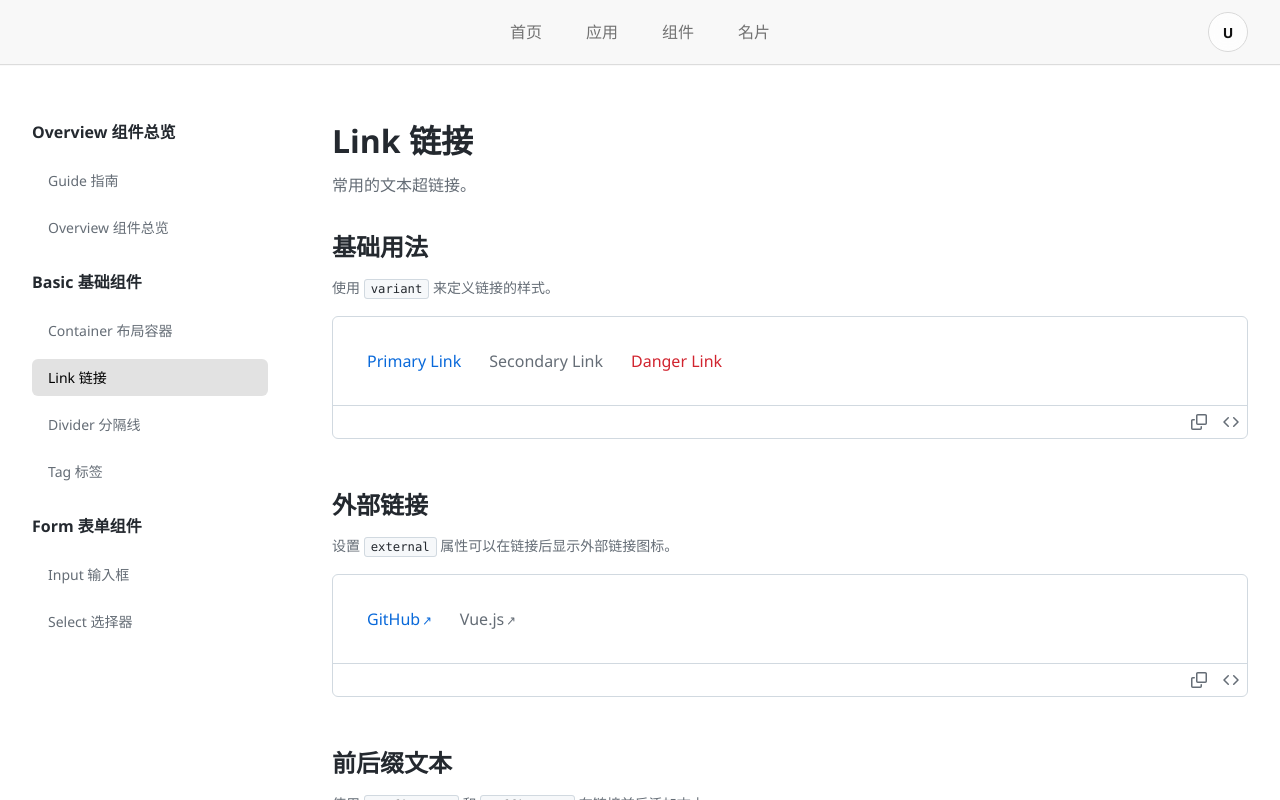
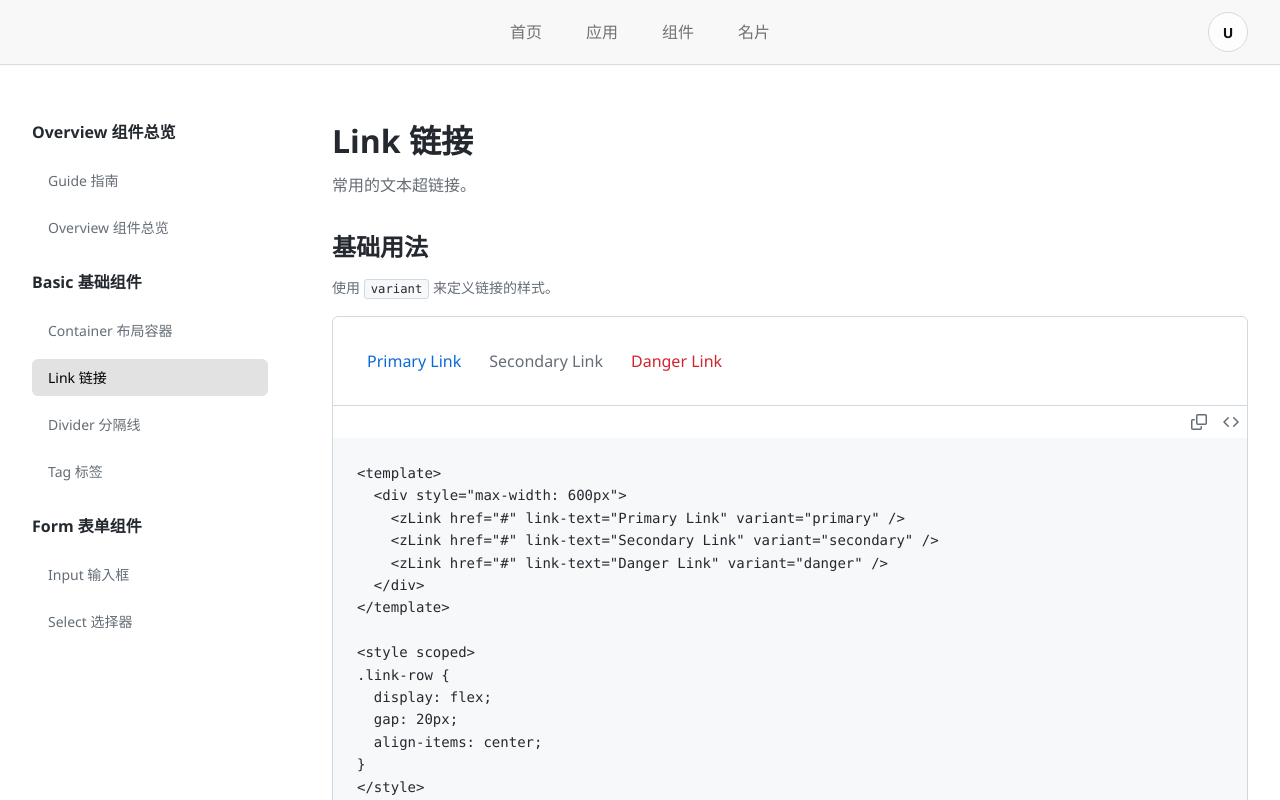
Before and after one commit to UnderHear-tools/UnderHear-Web, a Vue app in the folder UnderHear-frontend/: page /component/link in a window 1280 px wide. Both pictures are taken after a click on the button 1231 px from the left and 422 px from the top of the page. Shown: the top 800 px of the page. Built offline with nearby package versions, Linux system fonts and the light colour scheme.

Commit message:
优化样式

```diff
--- a/UnderHear-frontend/src/module/components/views/components/link.vue
+++ b/UnderHear-frontend/src/module/components/views/components/link.vue
@@ -18,20 +18,29 @@
 
         <div class="demo-actions">
           <zTooltip content="复制代码" placement="bottom">
-            <button class="action-btn">
+            <button class="action-btn" @click="copyCode(demo1Code)">
               <svg width="16" height="16" viewBox="0 0 16 16" fill="currentColor">
                 <path d="M0 6.75C0 5.784.784 5 1.75 5h1.5a.75.75 0 0 1 0 1.5h-1.5a.25.25 0 0 0-.25.25v7.5c0 .138.112.25.25.25h7.5a.25.25 0 0 0 .25-.25v-1.5a.75.75 0 0 1 1.5 0v1.5A1.75 1.75 0 0 1 9.25 16h-7.5A1.75 1.75 0 0 1 0 14.25Z"/>
                 <path d="M5 1.75C5 .784 5.784 0 6.75 0h7.5C15.216 0 16 .784 16 1.75v7.5A1.75 1.75 0 0 1 14.25 11h-7.5A1.75 1.75 0 0 1 5 9.25Zm1.75-.25a.25.25 0 0 0-.25.25v7.5c0 .138.112.25.25.25h7.5a.25.25 0 0 0 .25-.25v-7.5a.25.25 0 0 0-.25-.25Z"/>
               </svg>
             </button>
           </zTooltip>
-          <zTooltip content="查看代码" placement="bottom">
-            <button class="action-btn">
+          <zTooltip :content="demo1Visible ? '隐藏代码' : '查看代码'" placement="bottom">
+            <button class="action-btn" @click="demo1Visible = !demo1Visible">
               <svg width="16" height="16" viewBox="0 0 16 16" fill="currentColor">
                 <path d="M4.72 3.22a.75.75 0 0 1 1.06 1.06L2.06 8l3.72 3.72a.75.75 0 1 1-1.06 1.06L.47 8.53a.75.75 0 0 1 0-1.06l4.25-4.25Zm6.56 0a.75.75 0 1 0-1.06 1.06L13.94 8l-3.72 3.72a.75.75 0 1 0 1.06 1.06l4.25-4.25a.75.75 0 0 0 0-1.06l-4.25-4.25Z"/>
               </svg>
             </button>
           </zTooltip>
+        </div>
+
+        <div v-if="demo1Visible" class="demo-code">
+          <pre><code>{{ demo1Code }}</code></pre>
+          <div class="code-footer">
+            <button class="hide-code-btn" @click="demo1Visible = false">
+              隐藏源代码
+            </button>
+          </div>
         </div>
       </div>
     </section>
@@ -50,20 +59,29 @@
 
         <div class="demo-actions">
           <zTooltip content="复制代码" placement="bottom">
-            <button class="action-btn">
+            <button class="action-btn" @click="copyCode(demo2Code)">
               <svg width="16" height="16" viewBox="0 0 16 16" fill="currentColor">
                 <path d="M0 6.75C0 5.784.784 5 1.75 5h1.5a.75.75 0 0 1 0 1.5h-1.5a.25.25 0 0 0-.25.25v7.5c0 .138.112.25.25.25h7.5a.25.25 0 0 0 .25-.25v-1.5a.75.75 0 0 1 1.5 0v1.5A1.75 1.75 0 0 1 9.25 16h-7.5A1.75 1.75 0 0 1 0 14.25Z"/>
                 <path d="M5 1.75C5 .784 5.784 0 6.75 0h7.5C15.216 0 16 .784 16 1.75v7.5A1.75 1.75 0 0 1 14.25 11h-7.5A1.75 1.75 0 0 1 5 9.25Zm1.75-.25a.25.25 0 0 0-.25.25v7.5c0 .138.112.25.25.25h7.5a.25.25 0 0 0 .25-.25v-7.5a.25.25 0 0 0-.25-.25Z"/>
               </svg>
             </button>
           </zTooltip>
-          <zTooltip content="查看代码" placement="bottom">
-            <button class="action-btn">
+          <zTooltip :content="demo2Visible ? '隐藏代码' : '查看代码'" placement="bottom">
+            <button class="action-btn" @click="demo2Visible = !demo2Visible">
               <svg width="16" height="16" viewBox="0 0 16 16" fill="currentColor">
                 <path d="M4.72 3.22a.75.75 0 0 1 1.06 1.06L2.06 8l3.72 3.72a.75.75 0 1 1-1.06 1.06L.47 8.53a.75.75 0 0 1 0-1.06l4.25-4.25Zm6.56 0a.75.75 0 1 0-1.06 1.06L13.94 8l-3.72 3.72a.75.75 0 1 0 1.06 1.06l4.25-4.25a.75.75 0 0 0 0-1.06l-4.25-4.25Z"/>
               </svg>
             </button>
           </zTooltip>
+        </div>
+
+        <div v-if="demo2Visible" class="demo-code">
+          <pre><code>{{ demo2Code }}</code></pre>
+          <div class="code-footer">
+            <button class="hide-code-btn" @click="demo2Visible = false">
+              隐藏源代码
+            </button>
+          </div>
         </div>
       </div>
     </section>
@@ -83,20 +101,29 @@
 
         <div class="demo-actions">
           <zTooltip content="复制代码" placement="bottom">
-            <button class="action-btn">
+            <button class="action-btn" @click="copyCode(demo3Code)">
               <svg width="16" height="16" viewBox="0 0 16 16" fill="currentColor">
                 <path d="M0 6.75C0 5.784.784 5 1.75 5h1.5a.75.75 0 0 1 0 1.5h-1.5a.25.25 0 0 0-.25.25v7.5c0 .138.112.25.25.25h7.5a.25.25 0 0 0 .25-.25v-1.5a.75.75 0 0 1 1.5 0v1.5A1.75 1.75 0 0 1 9.25 16h-7.5A1.75 1.75 0 0 1 0 14.25Z"/>
                 <path d="M5 1.75C5 .784 5.784 0 6.75 0h7.5C15.216 0 16 .784 16 1.75v7.5A1.75 1.75 0 0 1 14.25 11h-7.5A1.75 1.75 0 0 1 5 9.25Zm1.75-.25a.25.25 0 0 0-.25.25v7.5c0 .138.112.25.25.25h7.5a.25.25 0 0 0 .25-.25v-7.5a.25.25 0 0 0-.25-.25Z"/>
               </svg>
             </button>
           </zTooltip>
-          <zTooltip content="查看代码" placement="bottom">
-            <button class="action-btn">
+          <zTooltip :content="demo3Visible ? '隐藏代码' : '查看代码'" placement="bottom">
+            <button class="action-btn" @click="demo3Visible = !demo3Visible">
               <svg width="16" height="16" viewBox="0 0 16 16" fill="currentColor">
                 <path d="M4.72 3.22a.75.75 0 0 1 1.06 1.06L2.06 8l3.72 3.72a.75.75 0 1 1-1.06 1.06L.47 8.53a.75.75 0 0 1 0-1.06l4.25-4.25Zm6.56 0a.75.75 0 1 0-1.06 1.06L13.94 8l-3.72 3.72a.75.75 0 1 0 1.06 1.06l4.25-4.25a.75.75 0 0 0 0-1.06l-4.25-4.25Z"/>
               </svg>
             </button>
           </zTooltip>
+        </div>
+
+        <div v-if="demo3Visible" class="demo-code">
+          <pre><code>{{ demo3Code }}</code></pre>
+          <div class="code-footer">
+            <button class="hide-code-btn" @click="demo3Visible = false">
+              隐藏源代码
+            </button>
+          </div>
         </div>
       </div>
     </section>
@@ -174,8 +201,64 @@
 </template>
 
 <script setup lang="ts">
+import { ref } from 'vue'
 import { zLink } from '@/components/z-ui/link/zlink'
 import { zTooltip } from '@/components/z-ui/tooltip/zTooltip'
+
+const demo1Visible = ref(false)
+const demo2Visible = ref(false)
+const demo3Visible = ref(false)
+
+const demo1Code = `<template>
+  <div style="max-width: 600px">
+    <zLink href="#" link-text="Primary Link" variant="primary" />
+    <zLink href="#" link-text="Secondary Link" variant="secondary" />
+    <zLink href="#" link-text="Danger Link" variant="danger" />
+  </div>
+</template>
+
+<style scoped>
+.link-row {
+  display: flex;
+  gap: 20px;
+  align-items: center;
+}
+</style>`
+
+const demo2Code = `<template>
+  <div style="max-width: 600px">
+    <zLink href="https://github.com" link-text="GitHub" :external="true" target="_blank" />
+    <zLink href="https://vuejs.org" link-text="Vue.js" :external="true" target="_blank" variant="secondary" />
+  </div>
+</template>
+
+<style scoped>
+.link-row {
+  display: flex;
+  gap: 20px;
+  align-items: center;
+}
+</style>`
+
+const demo3Code = `<template>
+  <div style="max-width: 600px">
+    <zLink href="/component" link-text="组件文档" prefix-text="查看" />
+    <zLink href="/component" link-text="组件文档" suffix-text="了解更多" />
+    <zLink href="/component" link-text="组件文档" prefix-text="前往" suffix-text="查看详情" />
+  </div>
+</template>
+
+<style scoped>
+.link-column {
+  display: flex;
+  flex-direction: column;
+  gap: 1rem;
+}
+</style>`
+
+function copyCode(code: string) {
+  navigator.clipboard.writeText(code)
+}
 </script>
 
 <style scoped>
@@ -272,6 +355,52 @@ import { zTooltip } from '@/components/z-ui/tooltip/zTooltip'
   color: var(--font-black);
 }
 
+.demo-code {
+  background: #f6f8fa;
+  border-radius: 0 0 6px 6px;
+}
+
+.code-footer {
+  display: flex;
+  justify-content: center;
+  padding: 0.5rem;
+  border-top: 1px solid #d1d9e0;
+  background: #ffffff;
+  border-radius: 0 0 6px 6px;
+}
+
+.hide-code-btn {
+  display: flex;
+  align-items: center;
+  gap: 0.375rem;
+  background: transparent;
+  border: none;
+  color: var(--font-gray);
+  font-size: 0.875rem;
+  cursor: pointer;
+  border-radius: 4px;
+  transition: all 0.2s ease;
+}
+
+.hide-code-btn:hover {
+  color: var(--font-blue);
+}
+
+.demo-code pre {
+  margin: 0;
+  padding: 1.5rem;
+  overflow-x: auto;
+}
+
+.demo-code code {
+  display: block;
+  font-family: 'Consolas', 'Monaco', 'Courier New', monospace;
+  font-size: 0.875rem;
+  line-height: 1.6;
+  color: var(--font-black);
+  white-space: pre;
+}
+
 .api-section {
   margin-top: 3rem;
 }
```
